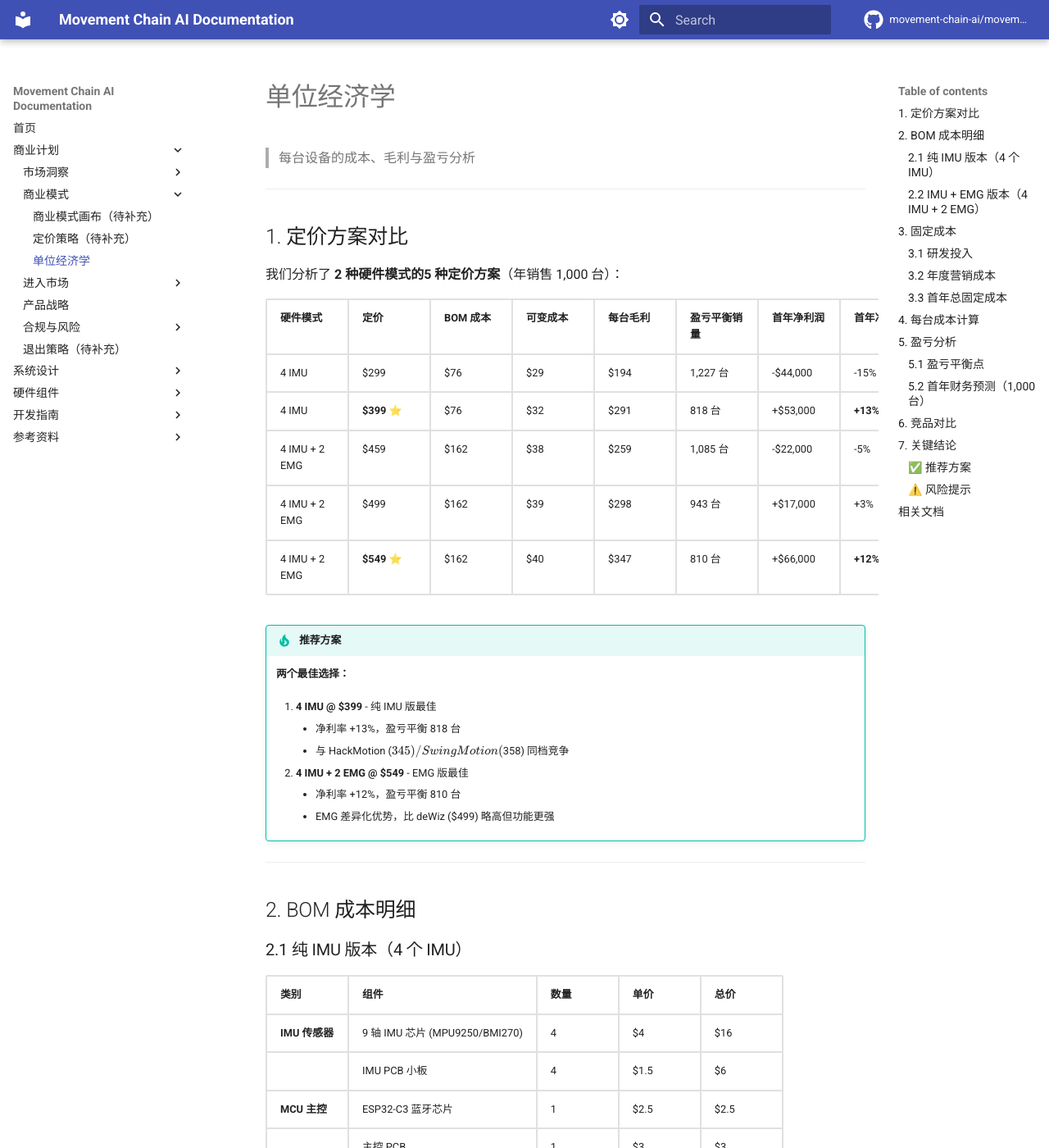
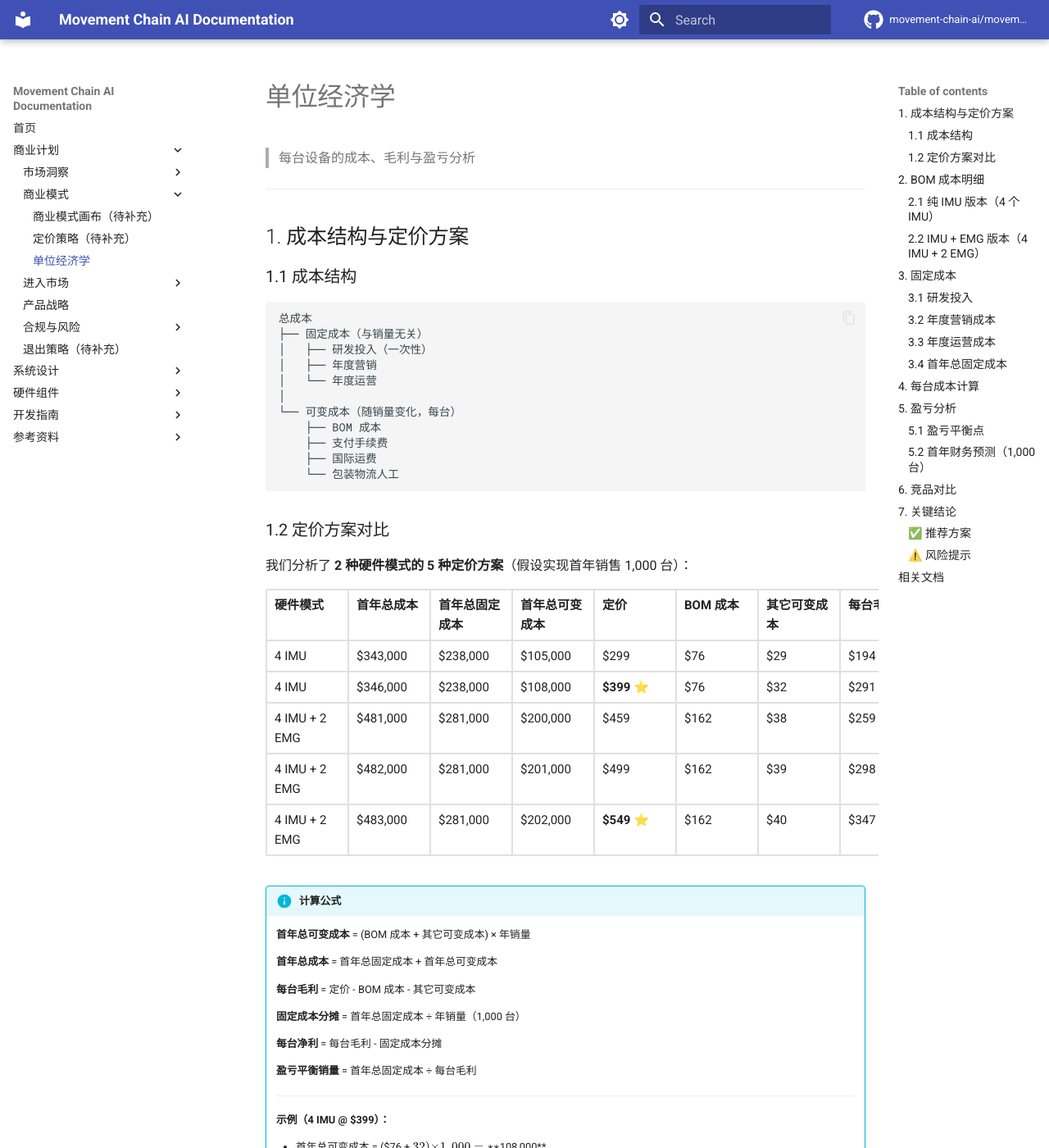
Before and after one commit to movement-chain-ai/movement-chain-docs, an MkDocs documentation site: the page built from docs/zh/business-plan/business-model/unit-economics.md, in a window 1280 px wide and 1400 px high. Shown: the whole window at 82% size. Built offline with MkDocs 1.6.1 and Material for MkDocs 9.7.7, drawn with Linux system fonts in a browser that asks for light colours; comment, search, counter and statistics services are not loaded; the version menu is left out; some of the changed text lies outside the part shown.

Commit message:
docs: 完善单位经济学成本结构分析
- 重构第一节为"成本结构与定价方案"
- 添加成本组成树形图（固定成本/可变成本）
- 扩展定价对比表，新增首年总成本、固定成本分摊、每台净利等列
- 添加计算公式说明和示例
- 调整表格样式：缩小字体(0.75rem)，优化单元格padding

🤖 Generated with [Claude Code](https://claude.com/claude-code)

Co-Authored-By: Claude Opus 4.5 <noreply@anthropic.com>

````diff
--- a/docs/zh/business-plan/business-model/unit-economics.md
+++ b/docs/zh/business-plan/business-model/unit-economics.md
@@ -4,17 +4,59 @@
 
 ---
 
-## 1. 定价方案对比
+## 1. 成本结构与定价方案
 
-我们分析了 **2 种硬件模式的5 种定价方案**（年销售 1,000 台）：
+### 1.1 成本结构
 
-| 硬件模式 | 定价 | BOM 成本 | 可变成本 | 每台毛利 | 盈亏平衡销量 | 首年净利润 | 首年净利率 |
-|----------|------|----------|----------|----------|-------------|----------|--------|
-| 4 IMU | $299 | $76 | $29 | $194 | 1,227 台 | -$44,000 | -15% |
-| 4 IMU | **$399** ⭐ | $76 | $32 | $291 | 818 台 | +$53,000 | **+13%** |
-| 4 IMU + 2 EMG | $459 | $162 | $38 | $259 | 1,085 台 | -$22,000 | -5% |
-| 4 IMU + 2 EMG | $499 | $162 | $39 | $298 | 943 台 | +$17,000 | +3% |
-| 4 IMU + 2 EMG | **$549** ⭐ | $162 | $40 | $347 | 810 台 | +$66,000 | **+12%** |
+```
+总成本
+├── 固定成本（与销量无关）
+│   ├── 研发投入（一次性）
+│   ├── 年度营销
+│   └── 年度运营
+│
+└── 可变成本（随销量变化，每台）
+    ├── BOM 成本
+    ├── 支付手续费
+    ├── 国际运费
+    └── 包装物流人工
+```
+
+### 1.2 定价方案对比
+
+我们分析了 **2 种硬件模式的 5 种定价方案**（假设实现首年销售 1,000 台）：
+
+| 硬件模式 | 首年总成本 | 首年总固定成本 | 首年总可变成本 | 定价 | BOM 成本 | 其它可变成本 | 每台毛利 | 固定成本分摊 | 每台净利 | 首年净利润 | 首年净利率 | 盈亏平衡销量 |
+|----------|------------|----------------|----------------|------|----------|--------------|----------|--------------|----------|----------|--------|-------------|
+| 4 IMU | $343,000 | $238,000 | $105,000 | $299 | $76 | $29 | $194 | $238 | -$44 | -$44,000 | -15% | 1,227 台 |
+| 4 IMU | $346,000 | $238,000 | $108,000 | **$399** ⭐ | $76 | $32 | $291 | $238 | **$53** | +$53,000 | **+13%** | 818 台 |
+| 4 IMU + 2 EMG | $481,000 | $281,000 | $200,000 | $459 | $162 | $38 | $259 | $281 | -$22 | -$22,000 | -5% | 1,085 台 |
+| 4 IMU + 2 EMG | $482,000 | $281,000 | $201,000 | $499 | $162 | $39 | $298 | $281 | $17 | +$17,000 | +3% | 943 台 |
+| 4 IMU + 2 EMG | $483,000 | $281,000 | $202,000 | **$549** ⭐ | $162 | $40 | $347 | $281 | **$66** | +$66,000 | **+12%** | 810 台 |
+
+!!! info "计算公式"
+    **首年总可变成本** = (BOM 成本 + 其它可变成本) × 年销量
+
+    **首年总成本** = 首年总固定成本 + 首年总可变成本
+
+    **每台毛利** = 定价 - BOM 成本 - 其它可变成本
+
+    **固定成本分摊** = 首年总固定成本 ÷ 年销量（1,000 台）
+
+    **每台净利** = 每台毛利 - 固定成本分摊
+
+    **盈亏平衡销量** = 首年总固定成本 ÷ 每台毛利
+
+    ---
+
+    **示例（4 IMU @ $399）：**
+
+    - 首年总可变成本 = ($76 + $32) × 1,000 = **$108,000**
+    - 首年总成本 = $238,000 + $108,000 = **$346,000**
+    - 每台毛利 = $399 - $76 - $32 = **$291**
+    - 固定成本分摊 = $238,000 ÷ 1,000 = **$238**
+    - 每台净利 = $291 - $238 = **$53**
+    - 盈亏平衡销量 = $238,000 ÷ $291 = **818 台**
 
 !!! tip "推荐方案"
     **两个最佳选择：**
@@ -111,9 +153,8 @@
 | - Android App | $20,000 | $25,000 |
 | - AI 动作分析算法 | $40,000 | $40,000 |
 | - EMG 信号处理算法 | - | $25,000 |
-| - 后端服务器（第一年） | $15,000 | $15,000 |
 | - 视频分析模块 | $15,000 | $15,000 |
-| **研发小计** | **$168,000** | **$211,000** |
+| **研发小计** | **$153,000** | **$196,000** |
 
 ### 3.2 年度营销成本
 
@@ -125,14 +166,21 @@
 | 展会/活动 | $8,000 | PGA Show 等 |
 | 内容制作（视频/图片） | $8,000 | 产品宣传素材 |
 | 社媒运营 | $7,000 | 日常运营 |
-| **推广小计** | **$70,000** | |
+| **营销小计** | **$70,000** | |
 
-### 3.3 首年总固定成本
+### 3.3 年度运营成本
 
-| 版本 | 研发投入 | 推广费用 | 总计 |
-|------|----------|----------|------|
-| 纯 IMU | $168,000 | $70,000 | **$238,000** |
-| IMU + EMG | $211,000 | $70,000 | **$281,000** |
+| 项目 | 成本 | 说明 |
+|------|------|------|
+| 后端服务器 | $15,000 | 云服务、数据存储、API 服务 |
+| **运营小计** | **$15,000** | |
+
+### 3.4 首年总固定成本
+
+| 版本 | 研发投入 | 营销费用 | 运营费用 | 总计 |
+|------|----------|----------|----------|------|
+| 纯 IMU | $153,000 | $70,000 | $15,000 | **$238,000** |
+| IMU + EMG | $196,000 | $70,000 | $15,000 | **$281,000** |
 
 ---
 
@@ -161,7 +209,7 @@
     | 纯 IMU | $238,000 | $238,000 ÷ 1,000 | **$238** |
     | IMU + EMG | $281,000 | $281,000 ÷ 1,000 | **$281** |
 
-    固定成本包括：研发投入 + 年度营销费用（详见[第3节](#3-固定成本)）
+    固定成本包括：研发投入 + 年度营销费用 + 年度运营费用（详见[第3节](#3-固定成本)）
 
 !!! warning "定价选择要点"
     - **$299 / $459**：亏损方案，不可选
--- a/docs/zh/stylesheets/extra.css
+++ b/docs/zh/stylesheets/extra.css
@@ -21,3 +21,13 @@
 .md-typeset table:not([class]) td {
   border: 1px solid var(--md-typeset-table-color);
 }
+
+/* 表格字体变小，让宽表格显示更完整 */
+.md-typeset table:not([class]) {
+  font-size: 0.75rem;
+}
+
+.md-typeset table:not([class]) th,
+.md-typeset table:not([class]) td {
+  padding: 0.4em 0.6em;
+}
````
